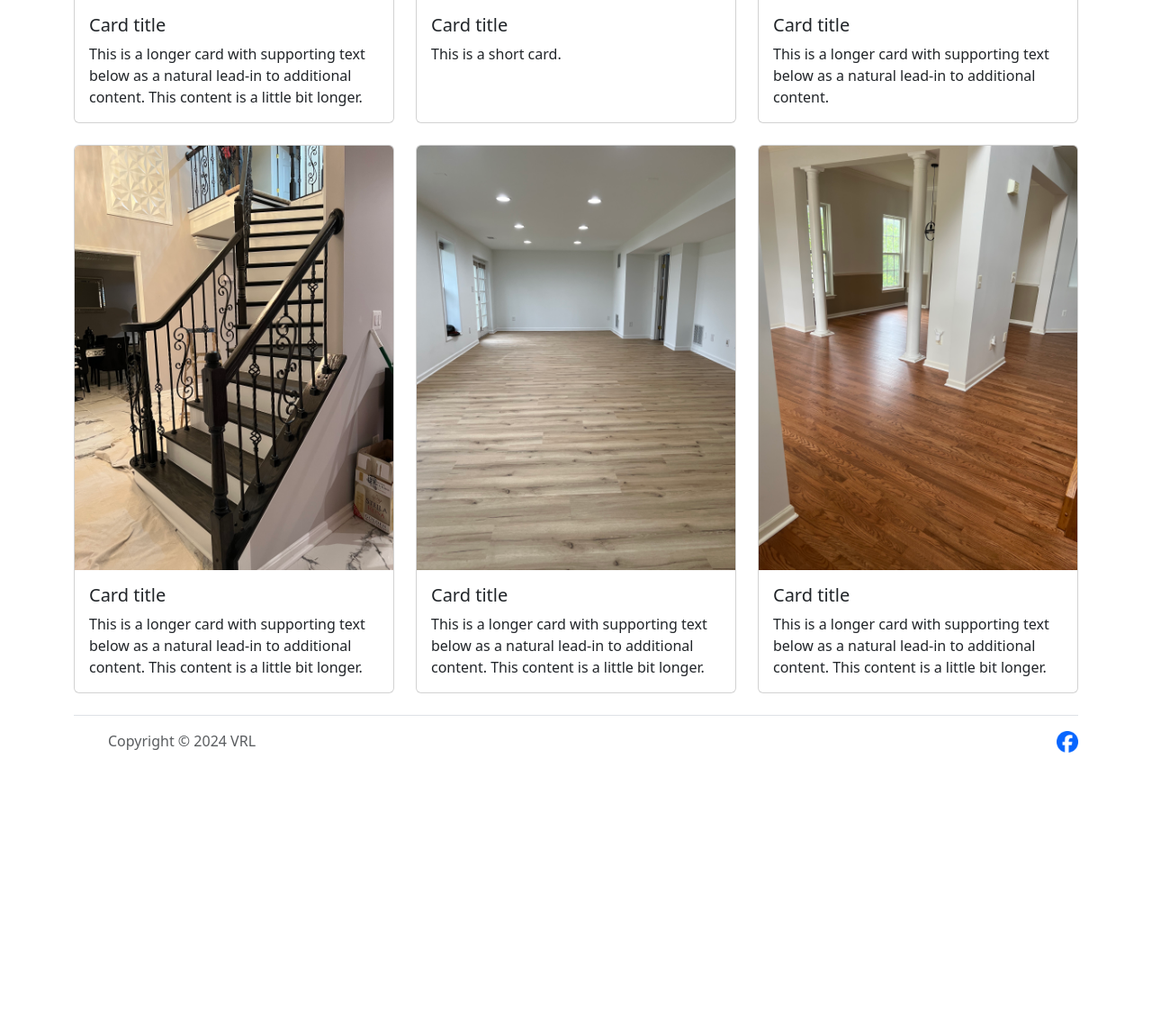
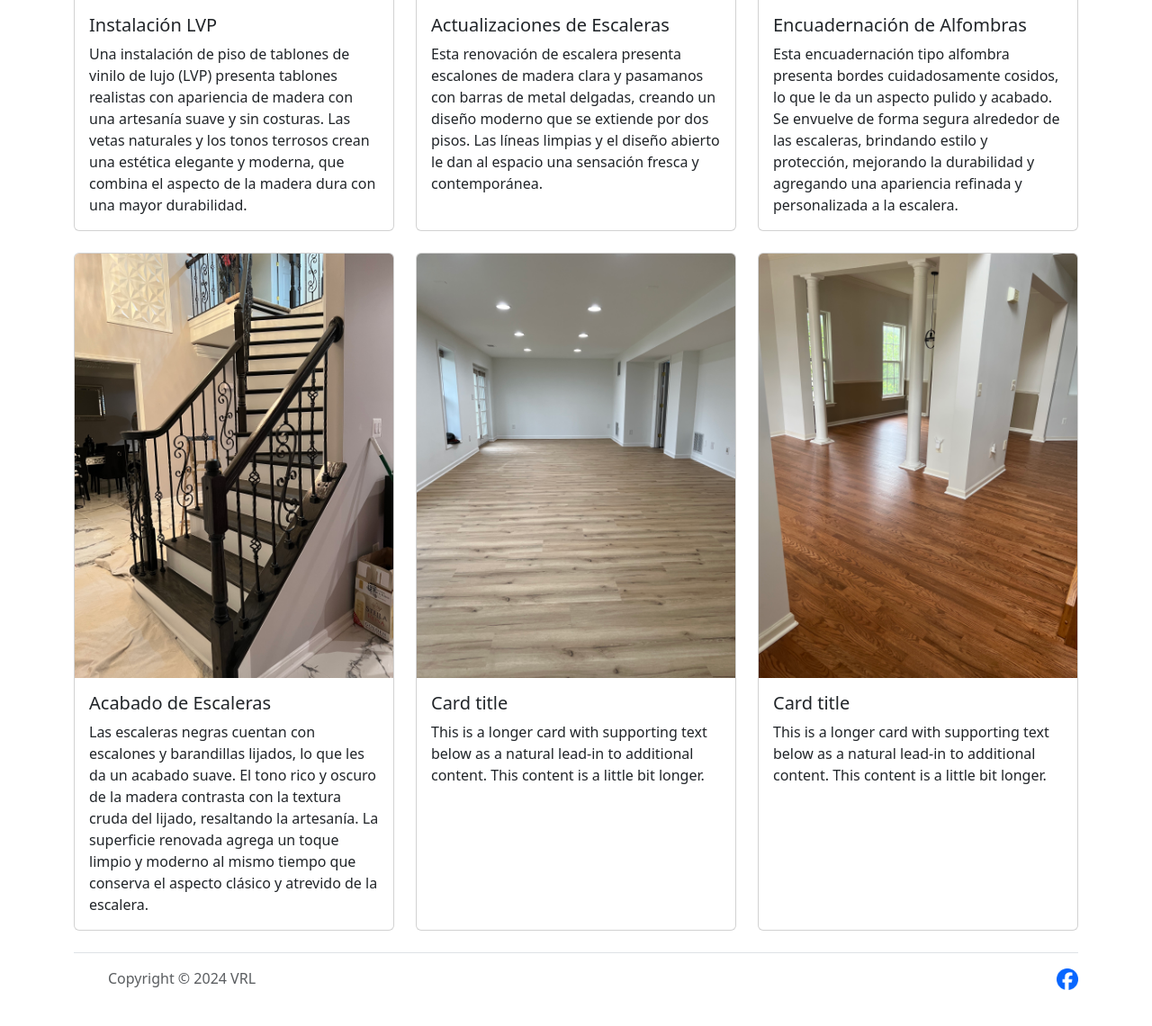
Before and after one commit to valelovan/MiguelsFloors, a Django app: page /gallery/es in a window 1280 px wide. Shown: the part 417-1558 px from the top of the page at 90% size. Before the commit the page ends 1254 px from the top, so only its background shows below. Run offline with Django 4.2, Linux system fonts and the light colour scheme.

Commit message:
Updated cards in Spanish language gallery to match English langueage gallery

```diff
--- a/mainsite/templates/gallery_es.html
+++ b/mainsite/templates/gallery_es.html
@@ -117,47 +117,47 @@
     <div class="container">
 
         <div class="row row-cols-1 row-cols-md-3 g-4">
-            <!-- Card -->
+            <!-- Card 1 -->
             <div class="col">
                 <div class="card h-100">
                     <img src="{% static 'After_0.jpg' %}" class="card-img-top" alt="Solería instalada en sótano.">
                     <div class="card-body">
-                        <h5 class="card-title">Card title</h5>
-                        <p class="card-text">This is a longer card with supporting text below as a natural lead-in to additional content. This content is a little bit longer.</p>
+                        <h5 class="card-title">Instalación LVP</h5>
+                        <p class="card-text">Una instalación de piso de tablones de vinilo de lujo (LVP) presenta tablones realistas con apariencia de madera con una artesanía suave y sin costuras. Las vetas naturales y los tonos terrosos crean una estética elegante y moderna, que combina el aspecto de la madera dura con una mayor durabilidad.</p>
                     </div>
                 </div>
             </div>
-            <!-- Card -->
+            <!-- Card 2 -->
             <div class="col">
                 <div class="card h-100">
                     <img src="{% static 'Staircase.jpg' %}" class="card-img-top" alt="Escalera moderna en el vestíbulo.">
                     <div class="card-body">
-                        <h5 class="card-title">Card title</h5>
-                        <p class="card-text">This is a short card.</p>
+                        <h5 class="card-title">Actualizaciones de Escaleras</h5>
+                        <p class="card-text">Esta renovación de escalera presenta escalones de madera clara y pasamanos con barras de metal delgadas, creando un diseño moderno que se extiende por dos pisos. Las líneas limpias y el diseño abierto le dan al espacio una sensación fresca y contemporánea.</p>
                     </div>
                 </div>
             </div>
-            <!-- Card -->
+            <!-- Card 3 -->
             <div class="col">
                 <div class="card h-100">
                 <img src="{% static 'carpet_on_stairs.jpg' %}" class="card-img-top" alt="Alfombra encuadernada en la escalera.">
                     <div class="card-body">
-                        <h5 class="card-title">Card title</h5>
-                        <p class="card-text">This is a longer card with supporting text below as a natural lead-in to additional content.</p>
+                        <h5 class="card-title">Encuadernación de Alfombras</h5>
+                        <p class="card-text">Esta encuadernación tipo alfombra presenta bordes cuidadosamente cosidos, lo que le da un aspecto pulido y acabado. Se envuelve de forma segura alrededor de las escaleras, brindando estilo y protección, mejorando la durabilidad y agregando una apariencia refinada y personalizada a la escalera.</p>
                     </div>
                 </div>
             </div>
-            <!-- Card -->
+            <!-- Card 4 -->
             <div class="col">
                 <div class="card h-100">
                 <img src="{% static 'black_staircase.jpg' %}" class="card-img-top" alt="Escalera negra con barandillas acentuadas.">
                     <div class="card-body">
-                        <h5 class="card-title">Card title</h5>
-                        <p class="card-text">This is a longer card with supporting text below as a natural lead-in to additional content. This content is a little bit longer.</p>
+                        <h5 class="card-title">Acabado de Escaleras</h5>
+                        <p class="card-text">Las escaleras negras cuentan con escalones y barandillas lijados, lo que les da un acabado suave. El tono rico y oscuro de la madera contrasta con la textura cruda del lijado, resaltando la artesanía. La superficie renovada agrega un toque limpio y moderno al mismo tiempo que conserva el aspecto clásico y atrevido de la escalera.</p>
                     </div>
                 </div>
             </div>
-            <!-- Card -->
+            <!-- Card 5 -->
             <div class="col">
                 <div class="card h-100">
                 <img src="{% static 'finished_basement_floor.jpg' %}" class="card-img-top" alt="Piso de madera clara en el sótano terminado.">
@@ -167,7 +167,7 @@
                     </div>
                 </div>
             </div>
-            <!-- Card -->
+            <!-- Card 6 -->
             <div class="col">
                 <div class="card h-100">
                 <img src="{% static 'dark_flooring.jpg' %}" class="card-img-top" alt="Suelos de madera oscura que conectan los espacios habitables.">
```
